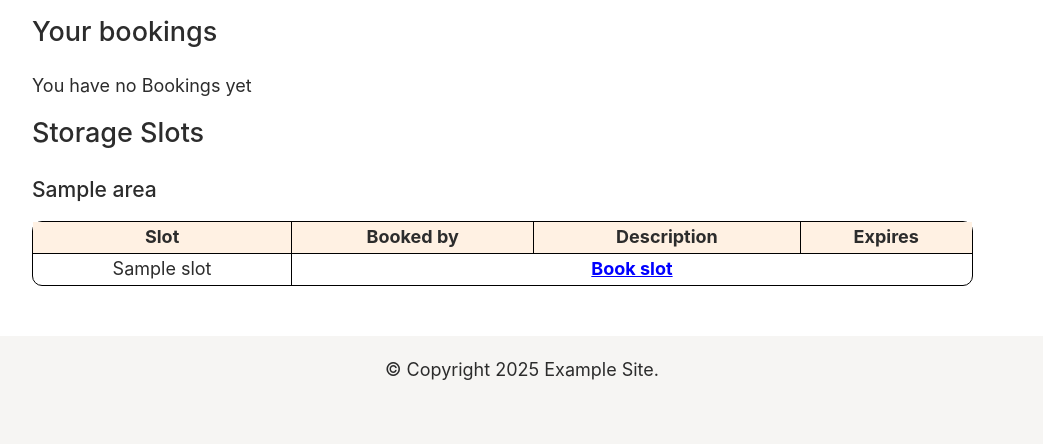
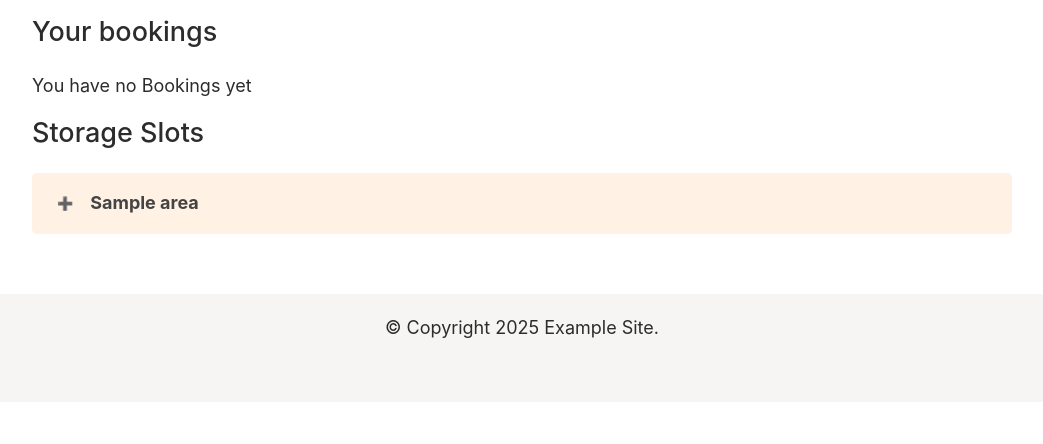
Before and after one commit to bristolhackspace/storage, a Flask app: template hackspace_storage/templates/main/index.html in a window 1280 px wide. Shown: the part 126-570 px from the top of the page, without its empty margins (118-1161 px from the left). Run offline with Flask 3, Linux system fonts and the light colour scheme; the template is opened without the code that fills it: most values are stand-ins (such as "Sample title", 1, 10 or a date in 2020); some libraries are stand-ins or nearby versions; some web fonts are replaced.

Commit message:
visual overhaul (#1)
* Grids and accordion functionality

* Updated user bookings area with cards

* Updated styling for booking and cancel pages

* likes for some reason

* Revert "likes for some reason"

This reverts commit c441faa2215e2ee8225bdfa21628eca54bd8149d.

* Hide extend button if we can't extend this booking

* Hide extend button if can't extend

---------

Co-authored-by: Sam <633856+SamP20@users.noreply.github.com>

```diff
--- a/hackspace_storage/__init__.py
+++ b/hackspace_storage/__init__.py
@@ -41,9 +41,11 @@ def create_app(test_config=None):
 def register_extensions(app: Flask):
     from .extensions import db, migrate
     from . import login
+    from . import booking_rules
     db.init_app(app)
     migrate.init_app(app)
     login.init_app(app)
+    booking_rules.init_app(app)
 
 
 def register_blueprints(app: Flask):
--- a/hackspace_storage/demo_data.py
+++ b/hackspace_storage/demo_data.py
@@ -25,9 +25,9 @@ def make_demo_data():
         max_extensions=2
     )
 
-    left_area = Area(name="Left", category=material_category)
-    right_area = Area(name="Right", category=material_category)
-    back_area = Area(name="Back", category=material_category)
+    left_area = Area(name="Left", column_count=3, category=material_category)
+    right_area = Area(name="Right", column_count=4, category=material_category)
+    back_area = Area(name="Back", column_count=2, category=material_category)
     areas = [left_area, right_area, back_area]
 
     db.session.add_all(areas)
--- a/hackspace_storage/models.py
+++ b/hackspace_storage/models.py
@@ -35,6 +35,7 @@ class Category(PkModel):
 class Area(PkModel):
     name: Mapped[str]
     category_id: Mapped[int] = mapped_column(ForeignKey("category.id"))
+    column_count: Mapped[int]
 
     slots: Mapped[list["Slot"]] = relationship(back_populates="area")
     category: Mapped["Category"] = relationship(back_populates="areas")
--- a/hackspace_storage/static/css/style.css
+++ b/hackspace_storage/static/css/style.css
@@ -201,6 +201,7 @@ dd {
 }
 
 .form-control {
+    appearance: none;
     -webkit-appearance: none;
     border: var(--border-width) solid var(--border-color);
     border-radius: var(--border-radius);
@@ -312,46 +313,190 @@ textarea {
     margin: var(--row-gap) auto;
 }
 
-table {
-    width: 96%;
+/* grid-template-columns set in style attribute to allow configuration in database
+Defaulting to 3 for the User bookings*/
+.grid-container {
+    width:100%;
+    display: grid;
+    grid-template-columns: repeat(3, 1fr);
+    grid-template-rows: none;
+    row-gap: 1rem;
+    column-gap: 1rem;
 }
 
-td.center {
-    text-align: center;
+.grid-card {
+    background-color: white;
+    border: 1px solid grey;
+    box-shadow: 0px 1px 2px grey;
+    border-radius: 5px;
+}
+.grid-card.user {
+    flex-direction: column;
 }
 
-td.pad-left {
-    padding-left: 1rem;
+.card-header {
+    padding: 1px 1rem 1px 1rem;
+    background-color: #ffd8b0;
+    border-radius: 5px 5px 0 0;
 }
 
-tr:nth-child(odd) {
-  background-color: #fff1e3;
+.card-header > h3 {
+    display: inline-flex;
 }
 
-table.rounded-corners {
- border-spacing: 0;
- border-collapse: separate;
- border-radius: 10px;
- border: 1px solid black;
+.card-header > h3.float-right {
+    display: flex;
+    float: right;
 }
 
-/* Apply a border to the right of all but the last column */
-table.rounded-corners th:not(:last-child),
-table.rounded-corners td:not(:last-child) {
- border-right: 1px solid black;
+.card-header.free {
+    background-color: #66ff004a;
+}
+.card-header.booked {
+    background-color: #ff00004a;
 }
 
-/* Apply a border to the bottom of all but the last row */
-table.rounded-corners>thead>tr:not(:last-child)>th,
-table.rounded-corners>thead>tr:not(:last-child)>td,
-table.rounded-corners>tbody>tr:not(:last-child)>th,
-table.rounded-corners>tbody>tr:not(:last-child)>td,
-table.rounded-corners>tfoot>tr:not(:last-child)>th,
-table.rounded-corners>tfoot>tr:not(:last-child)>td,
-table.rounded-corners>tr:not(:last-child)>td,
-table.rounded-corners>tr:not(:last-child)>th,
-table.rounded-corners>thead:not(:last-child),
-table.rounded-corners>tbody:not(:last-child),
-table.rounded-corners>tfoot:not(:last-child) {
- border-bottom: 1px solid black;
+.card-body {
+    margin: 1rem 1rem 0 1rem;
 }
+
+.user > .card-body{
+    margin: 1rem;
+    display: flex;
+    flex-direction: column;
+}
+
+.user > .card-body p {
+    margin:0;
+}
+
+.user > .card-body p:first-of-type {
+    min-height: 90px;
+}
+
+.user > .card-body p:last-of-type {
+    text-align: right;
+}
+
+.card-footer {
+    margin: 0 1rem 1rem 1rem;
+    display: flex;
+    float: right;
+}
+.card-footer-user {
+    margin: 0 1rem 1rem 1rem;
+    display: flex;
+    float: none;
+    justify-content: space-around;
+}
+
+.booking-button {
+    background-color: #d17308;
+    border-color: #d17308;
+    border-radius: 5px;
+    color: #fff;
+    cursor: pointer;
+    display: block;
+    font-size: 1.6rem;
+    font-weight: 700;
+    line-height: 3rem;
+    letter-spacing: 0.1rem;
+    padding: 0.6rem 2rem;
+    text-align: center;
+    text-decoration: none;
+}
+.booking-button:focus,
+.booking-button:hover {
+    background-color: #4e4a46;
+    border-color: #4e4a46;
+    color: #fff;
+}
+
+.booking-button:visited {
+    color: #fff
+}
+
+.cancel-button {
+    background-color: var(--color-error);
+    border-radius: 5px;
+    border: none;
+    color: #fff;
+    cursor: pointer;
+    display: block;
+    padding: 0.6rem 2rem;
+    text-align: center;
+    text-decoration: none;
+}
+.cancel-button:before {
+    content: url(../images/cancel.svg);
+    margin-right: 0.5rem;
+}
+.cancel-button:visited {
+    color: #fff;
+}
+.extend-button {
+    background-color: #d17308;
+    border-radius: 5px;
+    border: none;
+    color: #fff;
+    cursor: pointer;
+    display: block;
+    padding: 0.6rem 2rem;
+    text-align: center;
+    text-decoration: none;
+}
+.extend-button:before {
+    content: url(../images/extend.svg);
+    margin-right: 0.5rem;
+}
+.extend-button:visited {
+    color:#fff;
+}
+
+.extend-button.no-icon:before {
+    content: '';
+    margin-right: none;
+}
+
+.accordion {
+  background-color: #fff1e3;
+  color: #444;
+  cursor: pointer;
+  padding: 2rem;
+  width: 100%;
+  border: none;
+  text-align: left;
+  outline: none;
+  transition: 0.4s;
+  font-weight: bold;
+  border-radius: 5px;
+}
+.accordion:before {
+  content: '\02795'; /* Unicode character for "plus" sign (+) */
+  font-size: 13px;
+  color: #ffffff;
+  float: left;
+  margin-left: 5px;
+  margin-right: 17px;
+  margin-top: 3px;
+}
+
+.active, .accordion:hover {
+  background-color: #ffd8b0;
+}
+.active:before {
+  content: "\2796"; /* Unicode character for "minus" sign (-) */
+}
+
+.panel {
+  padding: 0 2rem;
+  max-height: 0;
+  background-color: white;
+  overflow: hidden;
+  margin: 1rem 0;
+  transition: max-height 0.2s ease-out
+}
+
+.invisible {
+    visibility: hidden;
+}
--- a/hackspace_storage/templates/main/book_slot.html
+++ b/hackspace_storage/templates/main/book_slot.html
@@ -10,7 +10,8 @@
         {{ form.hidden_tag() }}
         {{ wtf.input(form.description, form) }}
         {{ wtf.input(form.remind_me, form) }}
-        <button type="submit" class="btn btn-primary">Book slot</button>
+        <button type="submit" class="extend-button no-icon">Book slot</button>
     </form>
+    <a href="{{ url_for('main.index') }}"> < Back</a>
 </div>
 {% endblock %}
--- a/hackspace_storage/templates/main/index.html
+++ b/hackspace_storage/templates/main/index.html
@@ -12,28 +12,28 @@
     <h2>Your bookings</h2>
 
     {% if g.user and g.user.bookings %}
-    <table class="rounded-corners">
-        <tr>
-            <th>Area</th>
-            <th>Slot</th>
-            <th>Description</th>
-            <th>Expires</th>
-            <th colspan="2">Actions</th>
-        </tr>
+    <div class="grid-container">
         {% with user_bookings = g.user.bookings %}
             {% for booking in user_bookings %}
-                <tr>
-                    <td class="center">{{ booking.slot.area.name }}</td>
-                    <td class="center">{{ booking.slot.name }}</td>
-                    <td class="pad-left">{{ booking.description }}</td>
-                    <td class="center">{{ booking.expiry }}</td>
-                    <td class="center"><a href="{{ url_for('main.free_booking', booking_id=booking.id) }}">Cancel</a></td>
-                    <td class="center"><a href="{{ url_for('main.extend', booking_id=booking.id) }}">Extend</a></td>
-                </tr>
+                <div class="grid-card user">
+                    <div class="card-header">
+                        <h3>{{ booking.slot.area.name }}</h3>
+                        <h3 class="float-right">{{ booking.slot.name }}</h3>
+                    </div>
+                    <div class="card-body">
+                            <p>{{ booking.description }}</p>
+                            <p> Expires: {{ booking.expiry }}</p>
+                    </div>
+                    <div class="card-footer-user">
+                        <a class="cancel-button" href="{{ url_for('main.free_booking', booking_id=booking.id) }}">Cancel</a>
+
+                        <a class="extend-button {{ 'invisible' if not can_extend_booking(booking)[0] else '' }}" href="{{ url_for('main.extend', booking_id=booking.id) }}">Extend</a>
+
+                    </div>
+                </div>
             {% endfor %}
         {% endwith %}
-
-    </table>
+    </div>
     {% else %}
         <p>
             You have no Bookings yet
@@ -43,32 +43,58 @@
     <h2>Storage Slots</h2>
 
     {% for area in areas %}
-    <h3>{{ area.name }}</h3>
-    <table class="rounded-corners">
-    <tr>
-        <th>Slot</th>
-        <th>Booked by</th>
-        <th>Description</th>
-        <th>Expires</th>
-    </tr>
-    {% for slot in area.slots %}
-        <tr>
-            <td class="center">{{ slot.name }}</td>
-            {% if slot.bookings %}
+    <button class="accordion">{{ area.name }}</button>
+    <div class="panel">
+        {# <h3>{{ area.name }}</h3> #}
+        <div class="grid-container" style="grid-template-columns: repeat({{area.column_count}}, 1fr)">
+            {% for slot in area.slots %}
                 {% with this_booking = slot.bookings[0]%}
-                <td class="center">{{ this_booking.user.name }}</td>
-                <td class="pad-left">{{ this_booking.description }}</td>
-                <td class="center">{{ this_booking.expiry }}</td>
+
+                <div class="grid-card">
+                    <div class="card-header {{ 'booked' if slot.bookings else 'free' }}">
+                        <h3>{{ slot.name }}</h3>
+                        {% if slot.bookings %}
+                        <h3 class="float-right">{{ this_booking.user.name }}</h3>
+                        {% endif %}
+                    </div>
+                    {% if slot.bookings %}
+                    <div class="card-body">
+                            <p>{{ this_booking.description }}</p>
+                    </div>
+                    <div class="card-footer">
+                            <p> Expires: {{ this_booking.expiry }}</p>
+                    </div>
+                    {% else %}
+                    <div class="card-body">
+                        <p><a class="booking-button" href="{{ url_for('main.book_slot', slot_id=slot.id) }}">Book slot</a></p>
+                    </div>
+                    {% endif %}
+
+
+                </div>
                 {% endwith %}
-            {% else %}
-                <th colspan="3"><a href="{{ url_for('main.book_slot', slot_id=slot.id) }}">Book slot</a></th>
-            {% endif %}
-        </tr>
+            {% endfor %}
+        </div>
+    </div>
+    {% endfor %}
 
-        {% endfor %}
+</div>
+<script>
+    var acc = document.getElementsByClassName("accordion");
+    var i;
 
-    </table>
+    for (i = 0; i < acc.length; i++) {
+        acc[i].addEventListener("click", function() {
+            this.classList.toggle("active");
+            var panel = this.nextElementSibling;
 
-    {% endfor %}
-</div>
+            if (panel.style.maxHeight) {
+                panel.style.maxHeight = null;
+            }
+            else {
+                panel.style.maxHeight = panel.scrollHeight + "px";
+            }
+        });
+    }
+</script>
 {% endblock %}
```
Also changed, not shown: hackspace_storage/booking_rules.py (+22 -2 lines), hackspace_storage/templates/main/delete_booking.html (+5 -4 lines), hackspace_storage/static/images/cancel.svg (added), hackspace_storage/static/images/extend.svg (added).
